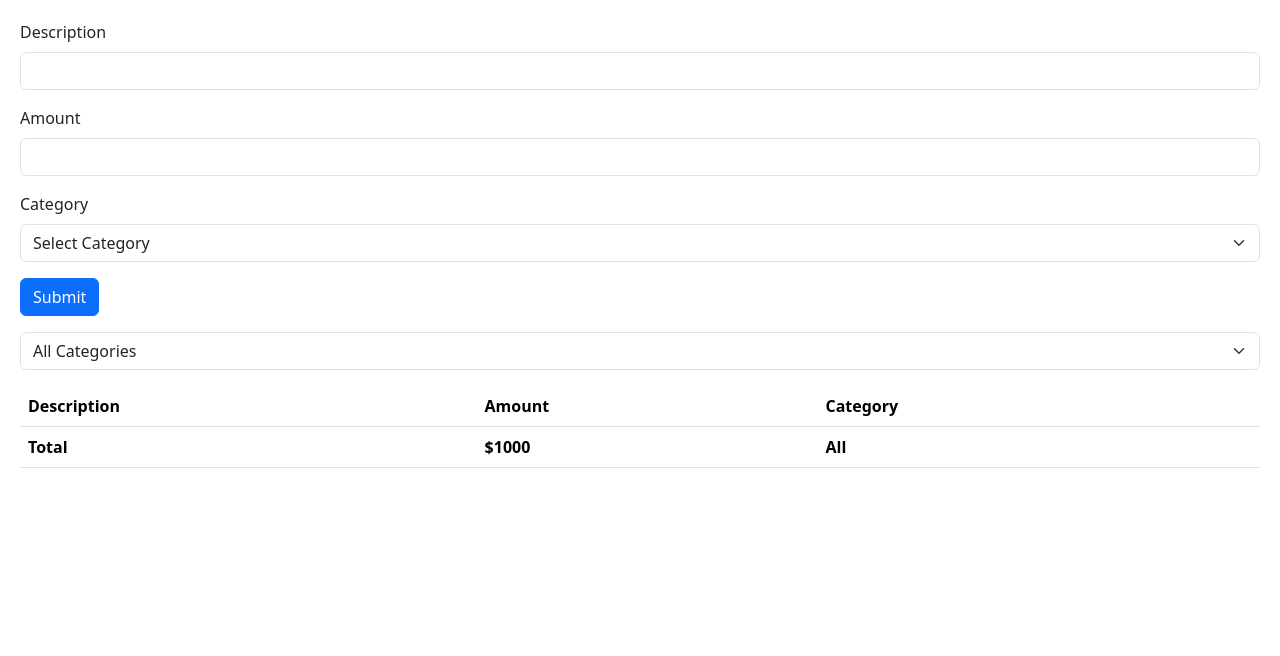
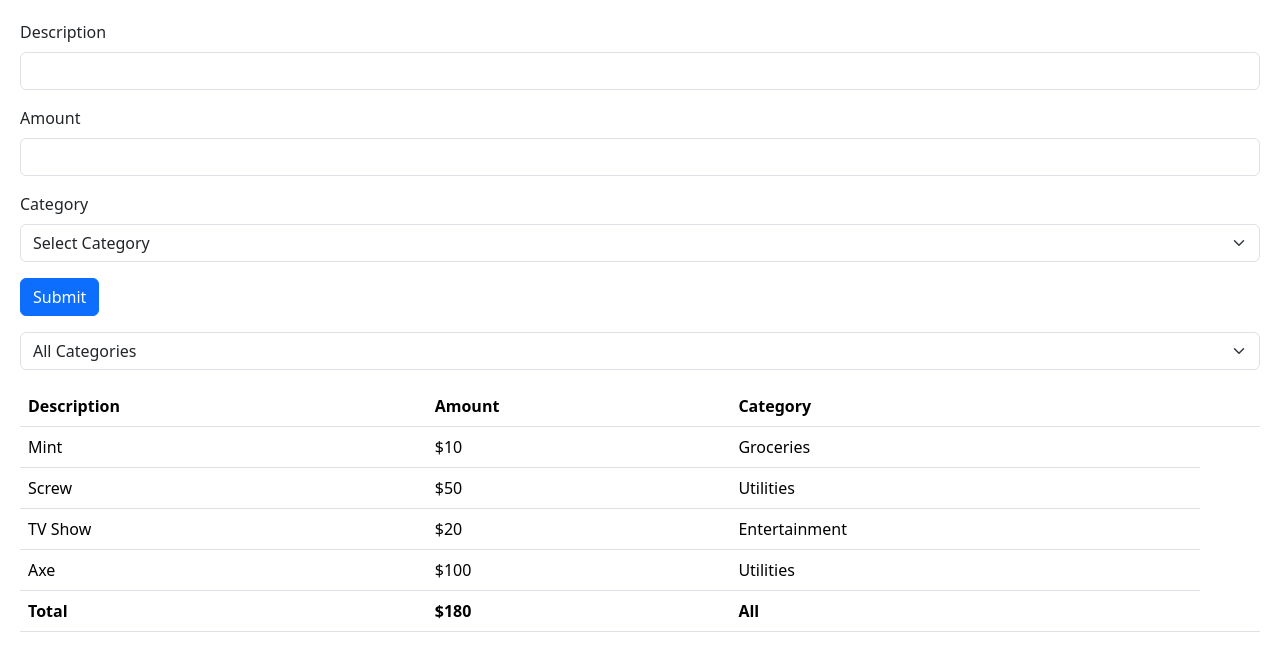
Before and after one commit to pouyam79i/reactjs, a React (Vite) app in the folder expense-tracker/: page / in a window 1280 px wide. Shown: the top 656 px of the page. Built offline with nearby package versions, Linux system fonts and the light colour scheme.

Commit message:
updater functions for tabel added

```diff
--- a/expense-tracker/src/App.tsx
+++ b/expense-tracker/src/App.tsx
@@ -1,11 +1,19 @@
+import { useState } from "react";
 import Form from "./components/Form";
 import Table from "./components/Table";
 
 const App = () => {
+  const [items, setItems] = useState([
+    { id: 1, description: "Mint", amount: 10, category: 1 },
+    { id: 2, description: "Screw", amount: 50, category: 2 },
+    { id: 3, description: "TV Show", amount: 20, category: 3 },
+    { id: 4, description: "Axe", amount: 100, category: 2 },
+  ]);
+
   return (
     <div>
       <Form />
-      <Table />
+      <Table items={items} />
     </div>
   );
 };
--- a/expense-tracker/src/components/Form.tsx
+++ b/expense-tracker/src/components/Form.tsx
@@ -64,12 +64,12 @@ const Form = () => {
             {...register("categories", { valueAsNumber: true })}
             id="categories"
             className="form-select"
-            defaultValue={0}
+            defaultValue="0"
           >
-            <option value={0}>Select Category</option>
-            <option value={1}>Groceries</option>
-            <option value={2}>Utilities</option>
-            <option value={3}>Entertainment</option>
+            <option value="0">Select Category</option>
+            <option value="1">Groceries</option>
+            <option value="2">Utilities</option>
+            <option value="3">Entertainment</option>
           </select>
           {errors.categories && <p>{errors.categories.message}</p>}
         </div>
--- a/expense-tracker/src/components/Table.tsx
+++ b/expense-tracker/src/components/Table.tsx
@@ -1,12 +1,47 @@
-const Table = () => {
+import { useState } from "react";
+
+interface itemData {
+  id: number;
+  description: string;
+  amount: number;
+  category: number;
+}
+
+interface props {
+  items?: itemData[];
+}
+
+const Table = ({ items = [] }: props) => {
+  const [category, setCategory] = useState(0);
+
+  const updateTotal = (category = 0) => {
+    let t = 0;
+    for (let i = 0; i < items.length; i++) {
+      if (items[i].category === category || category === 0) {
+        t = t + items[i].amount;
+      }
+    }
+    return t;
+  };
+
+  const [total, setTotal] = useState(updateTotal(0));
+
   return (
     <div>
       <div className="mb-3">
-        <select id="category" className="form-select" defaultValue={0}>
-          <option value={0}>All Categories</option>
-          <option value={1}>Groceries</option>
-          <option value={2}>Utilities</option>
-          <option value={3}>Entertainment</option>
+        <select
+          id="category"
+          className="form-select"
+          defaultValue="0"
+          onChange={(event) => {
+            setCategory(parseInt(event.target.value));
+            setTotal(updateTotal(parseInt(event.target.value)));
+          }}
+        >
+          <option value="0">All Categories</option>
+          <option value="1">Groceries</option>
+          <option value="2">Utilities</option>
+          <option value="3">Entertainment</option>
         </select>
       </div>
 
@@ -21,15 +56,36 @@ const Table = () => {
             </tr>
           </thead>
           <tbody>
-            <tr>
+            {items.map((item) => {
+              return (
+                (category === 0 || category === item.category) && (
+                  <tr key={item.id}>
+                    <td>{item.description}</td>
+                    <td>${item.amount}</td>
+                    <td>
+                      {item.category === 1 && "Groceries"}
+                      {item.category === 2 && "Utilities"}
+                      {item.category === 3 && "Entertainment"}
+                    </td>
+                  </tr>
+                )
+              );
+            })}
+
+            <tr key={-1}>
               <td>
                 <b>Total</b>
               </td>
               <td>
-                <b>$1000</b>
+                <b>${total}</b>
               </td>
               <td>
-                <b>All</b>
+                <b>
+                  {category === 0 && "All"}
+                  {category === 1 && "Groceries"}
+                  {category === 2 && "Utilities"}
+                  {category === 3 && "Entertainment"}
+                </b>
               </td>
               <td></td>
             </tr>
```
